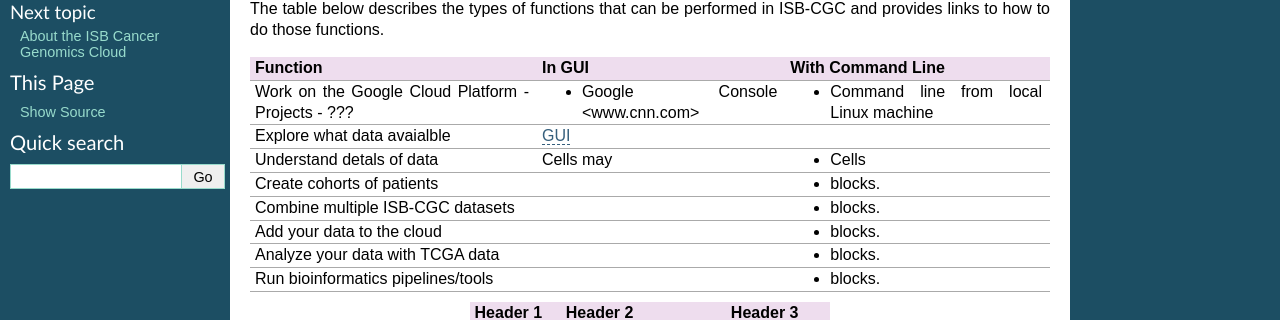
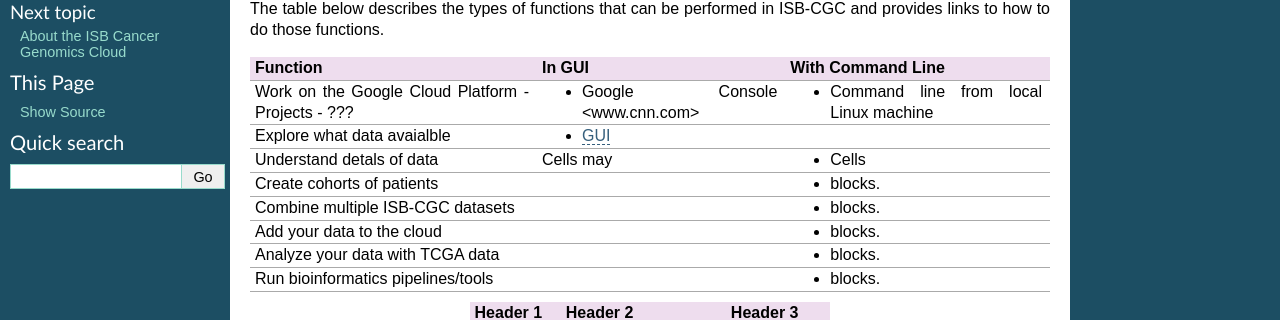
Before and after one commit to isb-cgc/readthedocs, a Sphinx documentation site: the page built from docs/source/index.rst, in a window 1280 px wide and 900 px high, scrolled down 625 px. Shown: the part 131-451 px from the top of the window. Built offline with Sphinx 7.4.7, drawn with Linux system fonts in a browser that asks for light colours.

```diff
--- a/docs/source/index.rst
+++ b/docs/source/index.rst
@@ -33,7 +33,8 @@ The table below describes the types of functions that can be performed in ISB-CG
 |- Projects                         |                                         |                                         |
 |- ???                              |                                         |                                         |
 +-----------------------------------+-----------------------------------------+-----------------------------------------+
-|Explore what data avaialble        |`GUI <www.cnn.com>`_                     |                                         |
+|Explore what data avaialble        |- `GUI <www.cnn.com>`_                   |                                         |
+|                                   |                                         |                                         |
 +-----------------------------------+-----------------------------------------+-----------------------------------------+
 |Understand detals of data          |Cells may                                |- Cells                                  |
 +-----------------------------------+-----------------------------------------+-----------------------------------------+
```
